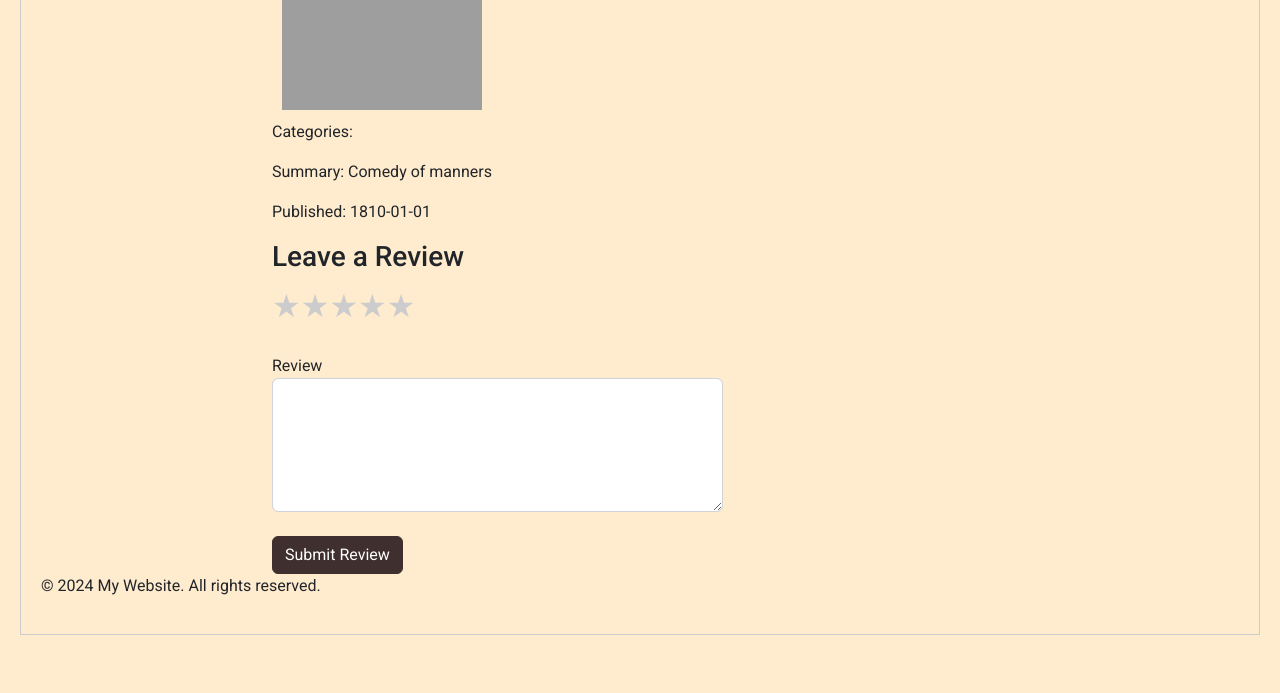
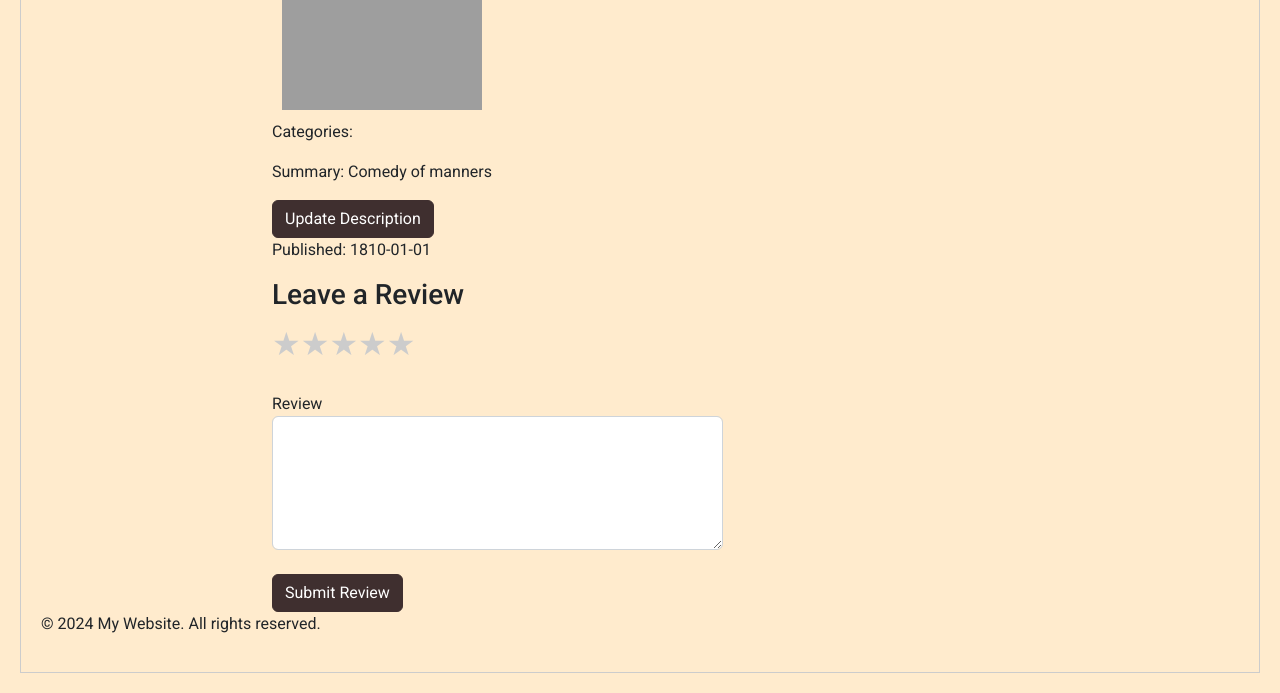
Before and after one commit to bizboz1981/CI3-flask-books, a Flask app: page /book/49 in a window 1280 px wide. Shown: the part 413-1106 px from the top of the page. Before the commit the page ends 1048 px from the top, so only its background shows below. Run offline with Flask 3, Linux system fonts and the light colour scheme; a user stored in the database is signed in; some libraries are stand-ins or nearby versions; some web fonts are replaced; grey boxes are pictures that could not be loaded.

Commit message:
feat: Add form for updating book description in book_detail.html

```diff
--- a/templates/book_detail.html
+++ b/templates/book_detail.html
@@ -15,6 +15,9 @@
                 {% endfor %}
             </p>
             <p>Summary: {{  book.summary  }}</p>
+            {% if current_user.is_authenticated %}
+                <a href="{{ url_for('update_book_description', book_id=book.book_id) }}" class="btn btn-secondary">Update Description</a>
+            {% endif %}
             <p>Published: {{ book.published_date }}</p>
             {% if current_user.is_authenticated %}
                 <h3>Leave a Review</h3>
```
